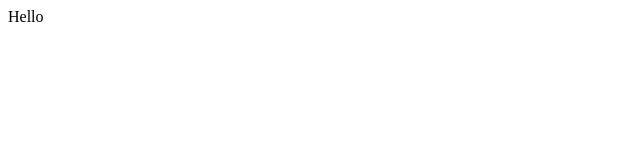
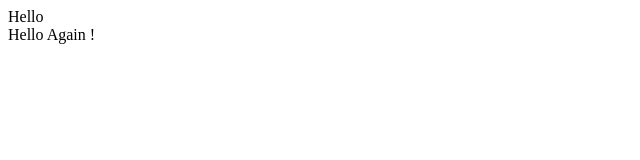
Before and after one commit to DevGupta-ikr/Git-Practice, a plain HTML site: page index.html in a window 1280 px wide. Shown: the full height of the page, 0-640 px from the left. Drawn offline with Linux system fonts and the light colour scheme.

Commit message:
2nd Commit

```diff
--- a/index.html
+++ b/index.html
@@ -1 +1,2 @@
 <div>Hello</div>
+<div> Hello Again ! </div>
```
Also changed, not shown: 1 other file.
